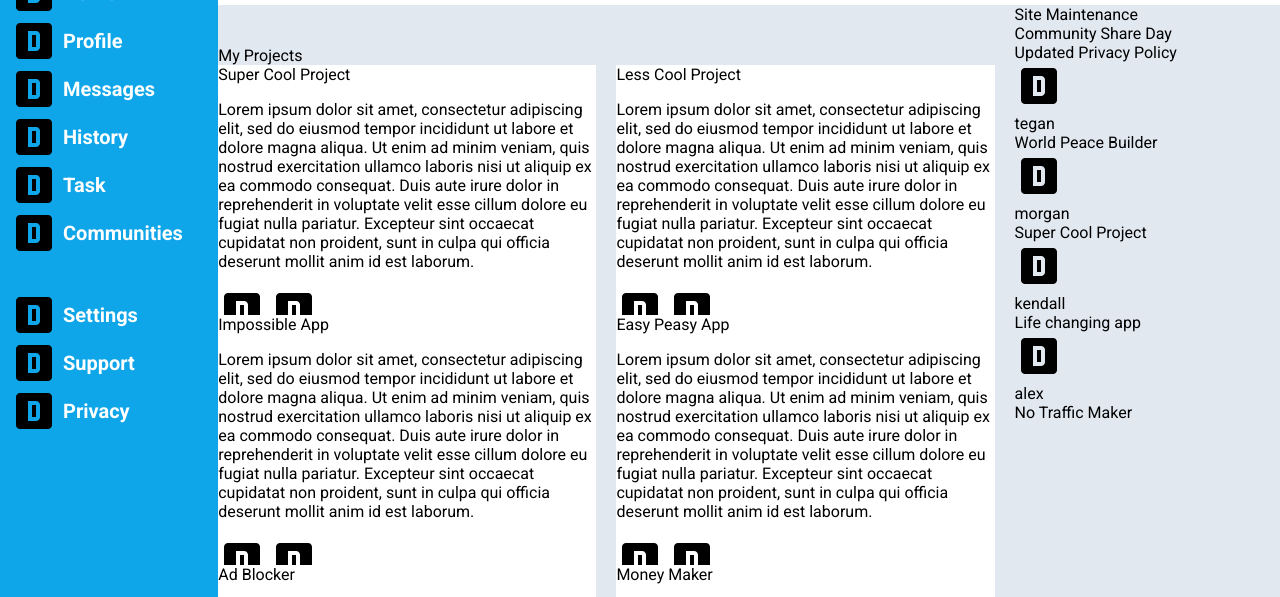
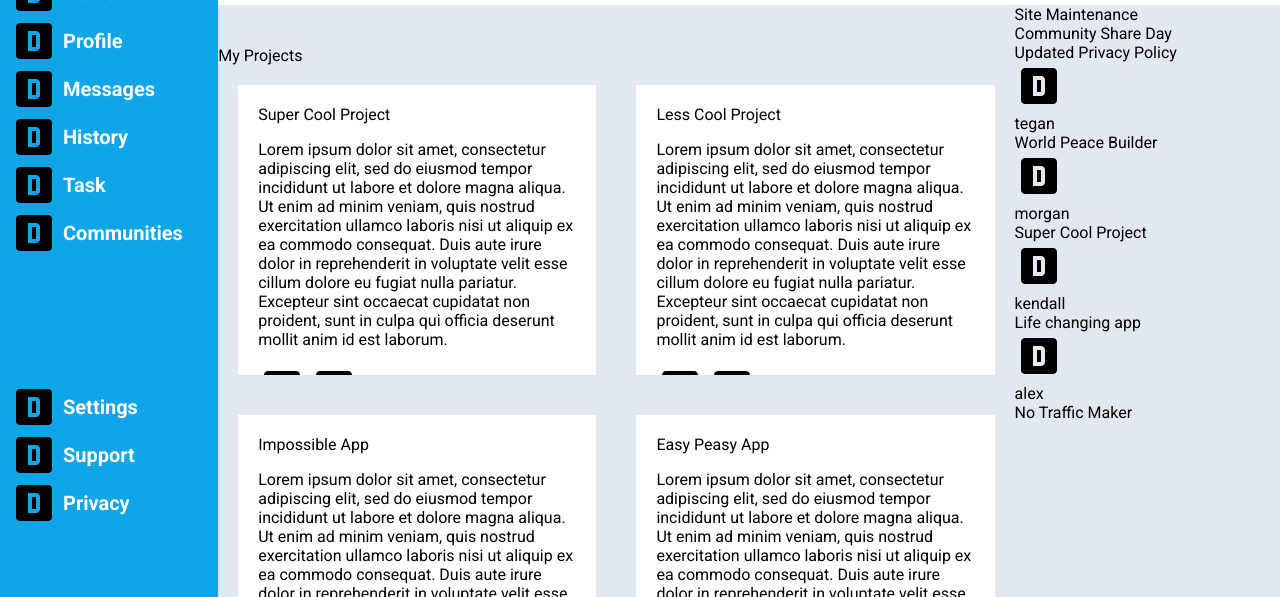
Before and after one commit to nateachino/Admin-Dashboard, a plain HTML site: page index.html in a window 1280 px wide. Shown: the part 141-738 px from the top of the page. Drawn offline with Linux system fonts and the light colour scheme.

Commit message:
Fixed project cards

```diff
--- a/style.css
+++ b/style.css
@@ -76,7 +76,7 @@ button {
   align-items: center;
 }
 
-.right-bot-header{
+.right-bot-header {
   white-space: nowrap;
 }
 
@@ -125,7 +125,6 @@ button {
   grid-row: 3;
   font-weight: 600;
   font-size: 20px;
-
 }
 
 header {
@@ -152,7 +151,6 @@ header {
   padding-top: 10px;
 }
 
-
 .project-text {
   grid-column: 1 / span 2;
   display: flex;
@@ -162,7 +160,12 @@ header {
 .projects > div.card {
   height: 250px;
   background-color: white;
-  margin-right: 20px;
+  margin: 20px;
+  padding: 20px;
+  overflow: hidden;
+}
+.card > p {
+  font-size: clamp(16px, 0.8vw, 24px);
 }
 
 .announcements {
```
